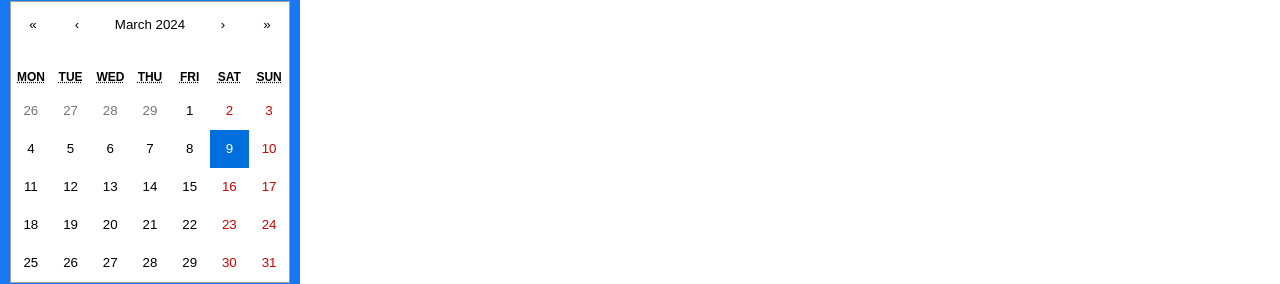
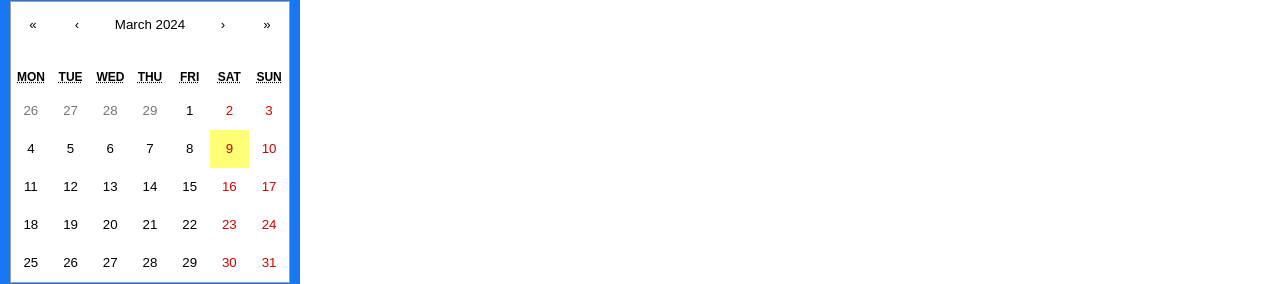
Before and after one commit to Personal-Daily-Scheduler/PDS-Client, a React (Vite) app: page /users in a window 1280 px wide. Shown: the part 314-598 px from the top of the page. Built offline with nearby package versions, Linux system fonts and the light colour scheme; no server answers.

Commit message:
✨ [feature] 사이드바 달력에서 이벤트 존재하는 날짜 강조표시 로직

```diff
--- a/src/components/Calendar/index.jsx
+++ b/src/components/Calendar/index.jsx
@@ -1,32 +1,38 @@
-import React, { useState } from 'react';
+import React, { useEffect, useState } from 'react';
 import Calendar from 'react-calendar';
 import 'react-calendar/dist/Calendar.css';
 import styled from 'styled-components';
-import moment from 'moment';
+
+import usePlanStore from '../../store/plans';
+import useCalendarStore from '../../store/calender';
+
+import formatDateToYYYYMMDD from '../../utils/formatDate';
 
 function CustomCalendar() {
-  const [value, onChange] = useState(new Date());
+  const [markDate, setMarkDate] = useState([]);
 
-  const marks = [
-    '15-01-2022',
-    '03-01-2022',
-    '07-01-2022',
-    '13-01-2022',
-    '13-01-2022',
-    '15-01-2022',
-  ];
+  const { selectedDate, setSelectedDate } = useCalendarStore();
+  const { allDates } = usePlanStore();
+
+  const handleDateClick = (clickedDate) => {
+    const formatDate = formatDateToYYYYMMDD(clickedDate);
+
+    setSelectedDate(formatDate);
+  };
+
+  useEffect(() => {
+    setMarkDate([...allDates]);
+  }, [allDates]);
 
   return (
     <CalendarWrapper>
       <Calendar
-        onChange={onChange}
-        value={value}
+        onChange={handleDateClick}
+        value={selectedDate}
         locale="en-EN"
-        tileClassName={({ date, view }) => {
-          if (marks.find((x) => x === moment(date).format('DD-MM-YYYY'))) {
-            const highlightClass = 'highlight';
-
-            return highlightClass;
+        tileClassName={({ date }) => {
+          if (markDate.find((x) => x === formatDateToYYYYMMDD(date))) {
+            return 'highlight';
           }
         }}
       />
@@ -39,4 +45,5 @@ const CalendarWrapper = styled.div`
     background: #f3a95f;
   }
 `;
+
 export default CustomCalendar;
```
